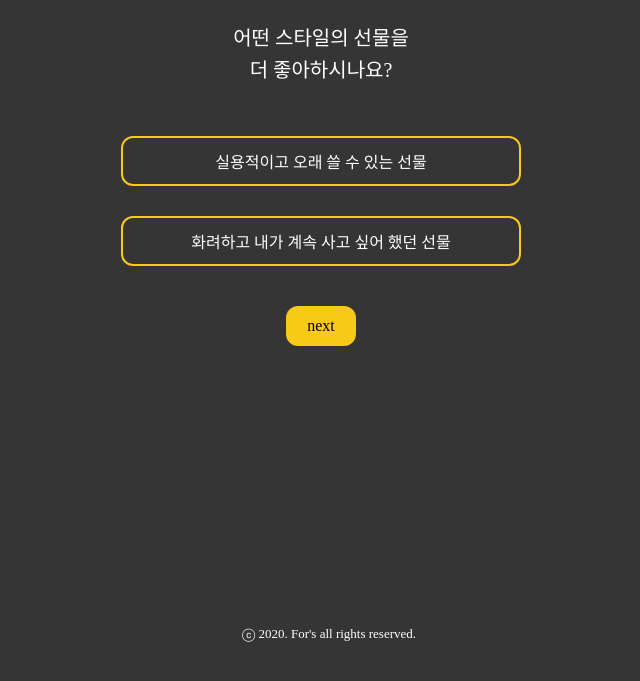
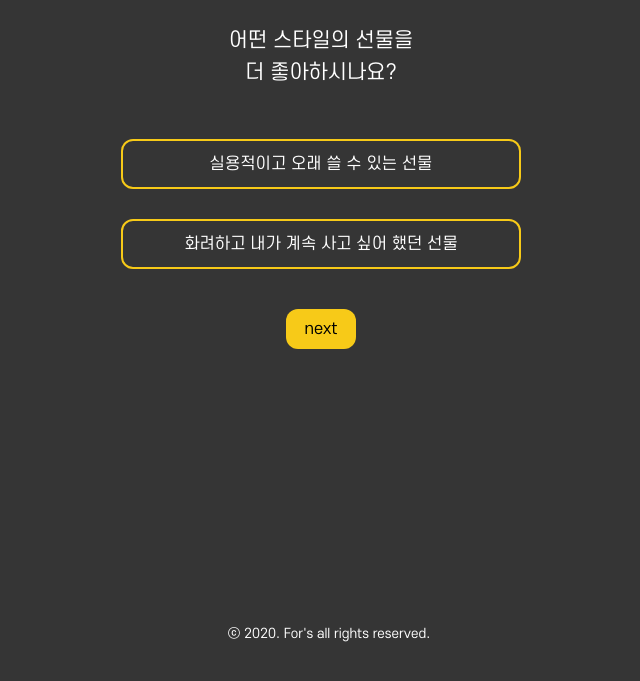
Before and after one commit to For-s/GIFTI, a website: page GIFTI/views/q1.html in a window 1280 px wide. Shown: the part 111-792 px from the top of the page, without its empty margins (319-959 px from the left). Drawn offline with Linux system fonts and the light colour scheme; files whose address does not match are found by name.

Commit message:
글꼴 적용

```diff
--- a/GIFTI/public/CSS/style.css
+++ b/GIFTI/public/CSS/style.css
@@ -1,9 +1,13 @@
+@font-face {
+    font-family:"SCDream";
+    src:url("../font/SCDream4.otf") format("opentype");
+}
+
 body {
-    font-family: 'SCDream';
-    src:url("font/SCDream4.otf") format("opentype");
+    font-family:SCDream;
     background-color: #353535;
+}
 
-}
 h1 {
     text-align: center;
     font-size: 65px;
@@ -41,12 +45,14 @@ img {
     margin-top: 20px;
     text-align: center;
     margin-bottom: 50px;
+    font-family: "SCDream";
     color: white;
     text-align: center;
     font-size: 20px;
     font-weight: 500;
     line-height: 160%;
 }
+
 a {
     width: 10px;
     /* 줄바꿈 제거 */
@@ -68,8 +74,9 @@ a {
     margin:20px auto;
     display:block;
     margin-top: 40px;
-    font-family: "JejuMyeongjoOTF";
+    font-family: "SCDream";
 }
+
 a.animated-button.thar-three {
     color: white;
     text-decoration: none;
@@ -127,7 +134,7 @@ button.animated-button.thar-three {
     height: 50px;
     border-radius: 12px;
     margin:30px auto;
-    font-family: "JejuMyeongjoOTF";
+    font-family: "SCDream";
     text-align: center;
 	position: relative;
 	border: 2px solid #F7CA18;
```
